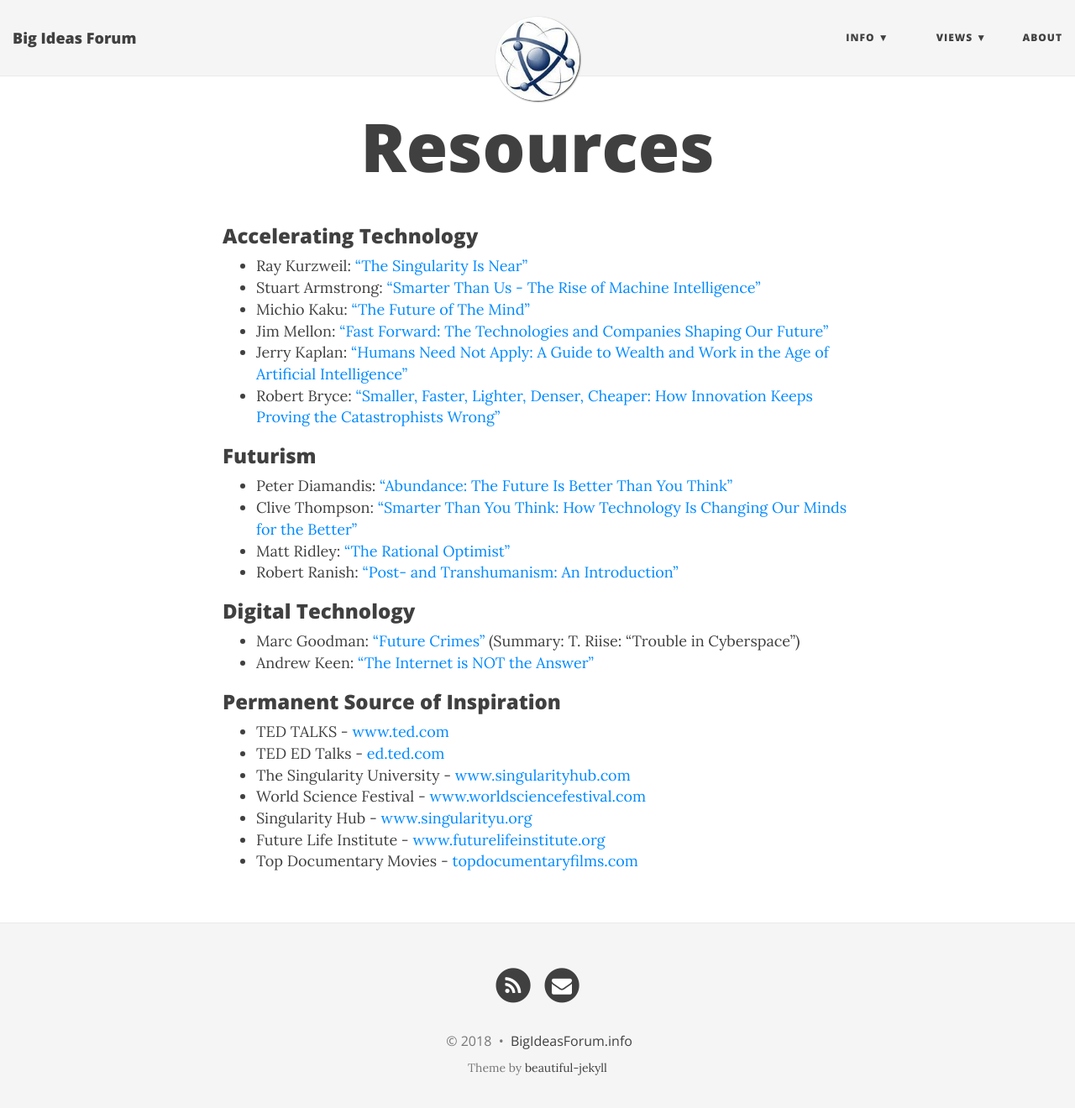
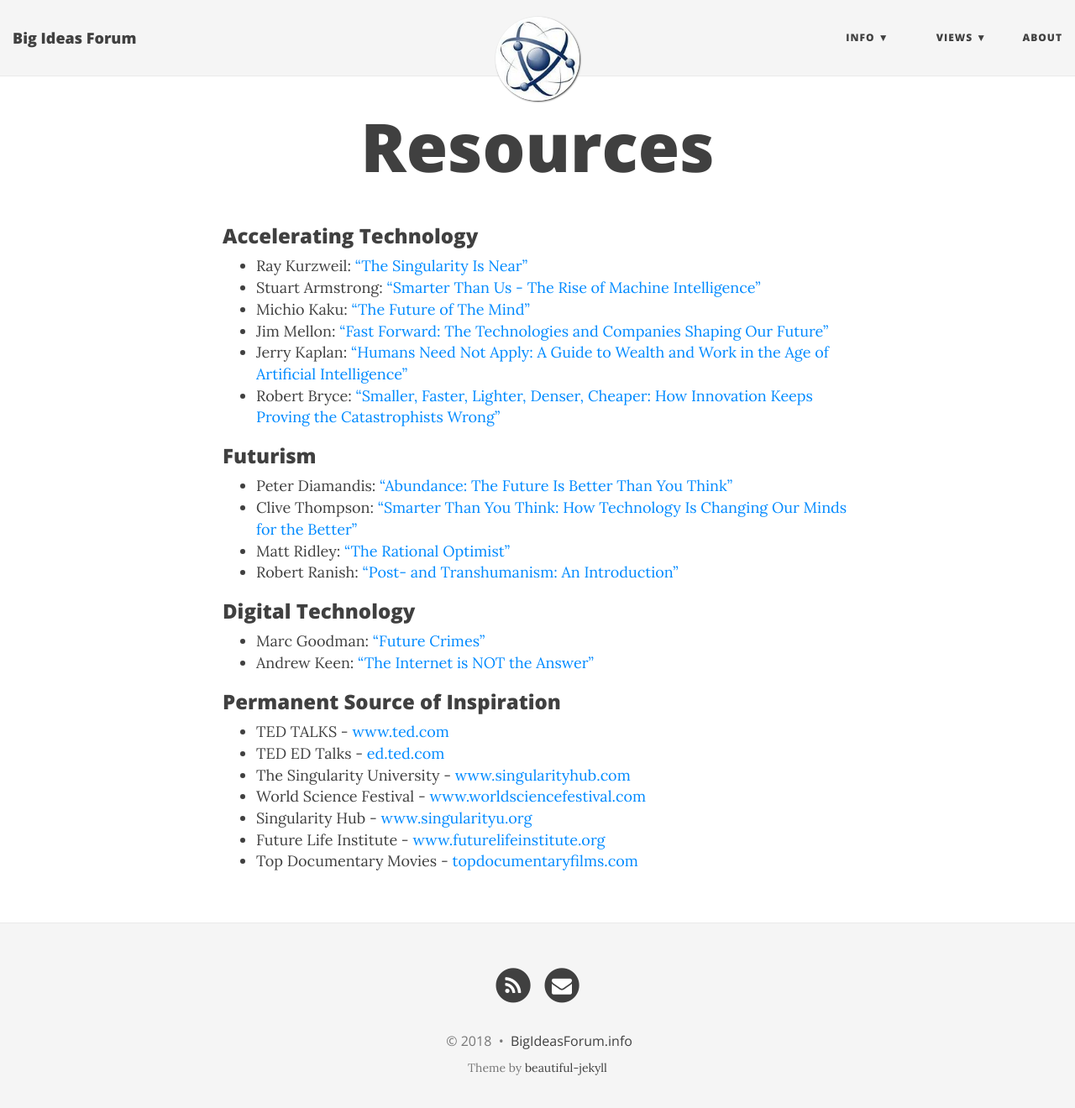
Before and after one commit to BigIdeasForum/bigideasforum.github.io, a Jekyll site: the page built from resources.md, in a window 1280 px wide and 1333 px high. Shown: the top 1320 px of the window at 84% size. Built offline with Jekyll 4.4.1, drawn with Linux system fonts in a browser that asks for light colours; nearby versions of some CDN libraries.

Commit message:
remove extraneous text from resource page

```diff
--- a/resources.md
+++ b/resources.md
@@ -23,7 +23,7 @@
 
 ### Digital Technology
 
-* Marc Goodman: [“Future Crimes”](https://www.amazon.com/Future-Crimes-Digital-Underground-Connected/dp/0804171459/) (Summary: T. Riise: “Trouble in Cyberspace”)
+* Marc Goodman: [“Future Crimes”](https://www.amazon.com/Future-Crimes-Digital-Underground-Connected/dp/0804171459/)
 * Andrew Keen: 	[“The Internet is NOT the Answer”](https://www.amazon.com/Internet-Not-Answer-Andrew-Keen/dp/0802124615/)
 
 
```
